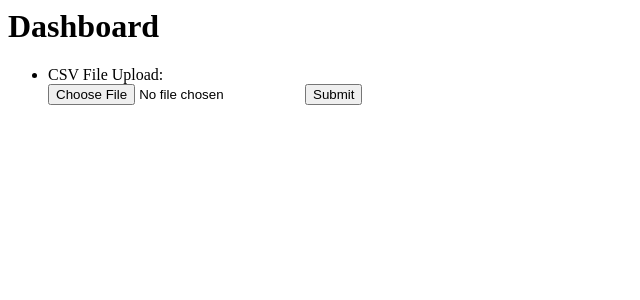
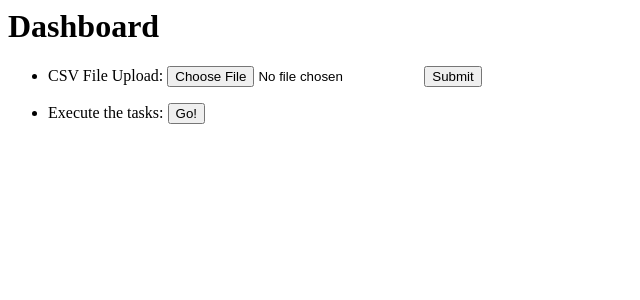
Before and after one commit to jup014/Walk-Data-Processing, a Django app: page /dashboard/ in a window 1280 px wide. Shown: the top 300 px of the page, without its empty margins (0-640 px from the left). Run offline with Django 3.2, Linux system fonts and the light colour scheme.

Commit message:
added task models, task_execute service

```diff
--- /dev/null
+++ b/django_src/dashboard/services/TaskExecutionService.py
@@ -0,0 +1,3 @@
+class TaskExecutionService:
+    def execute(self):
+        return "Success!"
--- /dev/null
+++ b/django_src/dashboard/services/__init__.py
@@ -0,0 +1,2 @@
+from .CSVFileUploadService import *
+from .TaskExecutionService import *
--- a/django_src/dashboard/views/DashboardGenericView.py
+++ b/django_src/dashboard/views/DashboardGenericView.py
@@ -8,6 +8,7 @@ from django.db import IntegrityError
 
 
 from dashboard.services import CSVFileUploadService
+from dashboard.services import TaskExecutionService
 
 class DashboardGenericView(TemplateView):
     template_name = 'dashboard/DashboardGenericView.html'
@@ -36,6 +37,10 @@ class DashboardGenericView(TemplateView):
                     context["result"] = service.load_csv(csv_file)
                 else:
                     raise RuntimeError("File is not uploaded")
+            elif command == 'execute_task':
+                service = TaskExecutionService()
+
+                context["result"] = service.execute()
             else:
                 context["result"] = "\n".join(msg_list)
 
--- a/django_src/templates/dashboard/DashboardMainView.html
+++ b/django_src/templates/dashboard/DashboardMainView.html
@@ -1,11 +1,19 @@
 <h1>Dashboard</h1>
 <ul>
-    <li>CSV File Upload:
+    <li>
         <form action="{% url 'dashboard-generic' %}" method="post" role="form" enctype="multipart/form-data">
             {% csrf_token %}
             <input type="hidden" name="command" value="csv_file_upload">
-            <input type="file" class="form-control-file" id="csv_file_upload" name="csv_file_upload">
+            CSV File Upload: <input type="file" class="form-control-file" id="csv_file_upload" name="csv_file_upload">
             <input type="submit">
         </form>
     </li>
+
+    <li>
+        <form action="{% url 'dashboard-generic' %}" method="post" role="form" enctype="multipart/form-data">
+            {% csrf_token %}
+            <input type="hidden" name="command" value="execute_task">
+            Execute the tasks: <input type="submit" value="Go!">
+        </form>
+    </li>
 </ul>
```
Also changed, not shown: django_src/data/models.py (+11 -1 lines), django_src/dashboard/services/CSVFileUploadService.py (renamed from django_src/dashboard/services.py), django_src/data/migrations/0002_padded_steps.py (added), django_src/data/migrations/0003_task.py (added).
